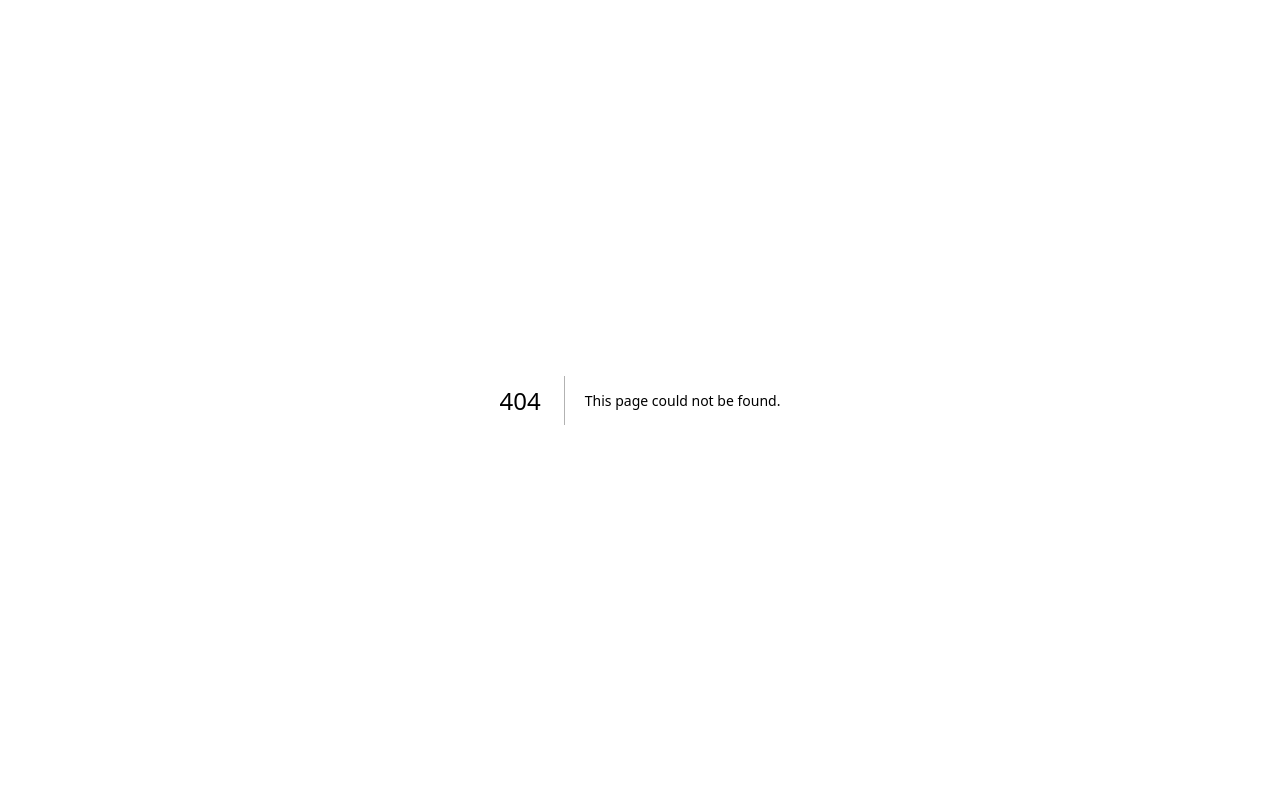
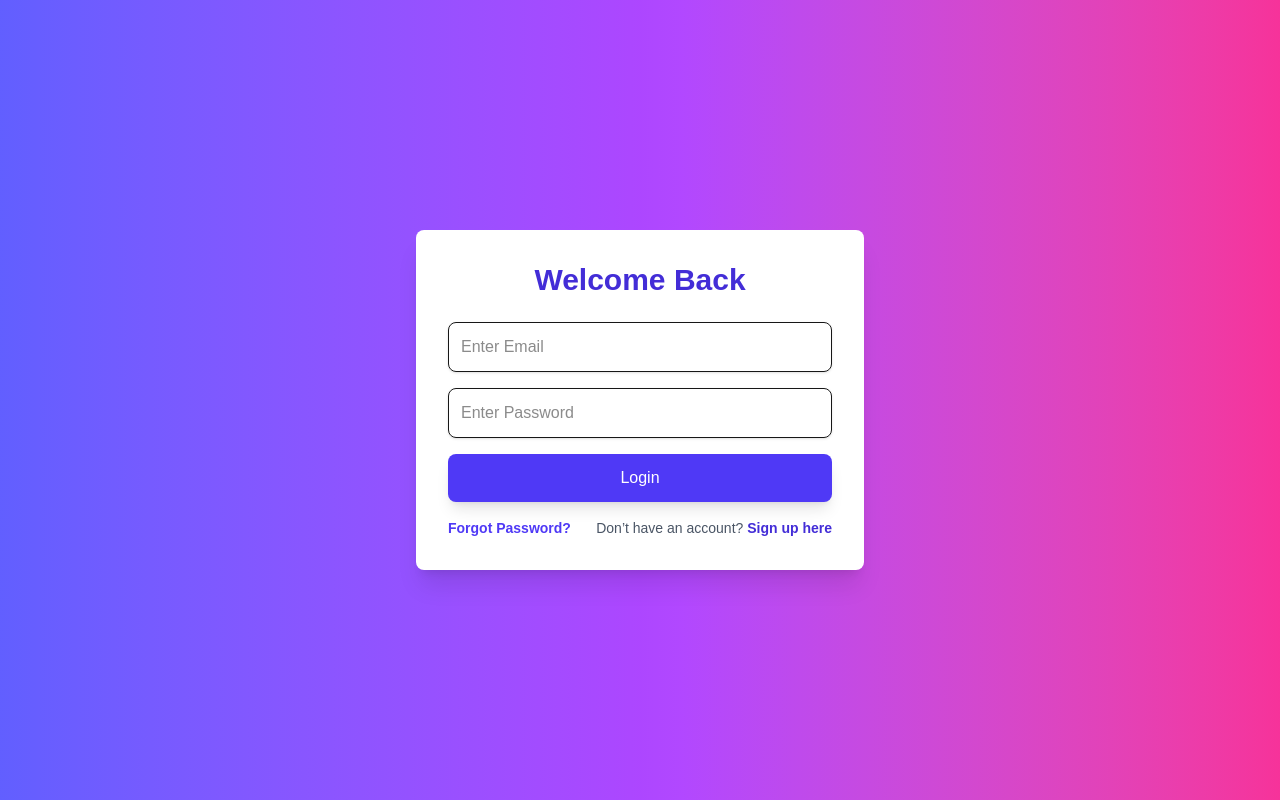
Before and after one commit to ghanshyam2005singh/padh-le-bhai, a Next.js app: page /login in a window 1280 px wide. Before the commit this address had no page. Built offline with nearby package versions, Linux system fonts and the light colour scheme; no server answers.

Commit message:
navbar-added

```diff
--- /dev/null
+++ b/app/login/page.tsx
@@ -0,0 +1,123 @@
+'use client';
+
+import { useState } from 'react';
+import { useRouter } from 'next/navigation';
+import { signInWithEmailAndPassword, sendPasswordResetEmail } from 'firebase/auth';
+import { auth } from '@/lib/firebase';
+
+const LoginPage = () => {
+  const router = useRouter();
+  const [email, setEmail] = useState('');
+  const [password, setPassword] = useState('');
+  const [error, setError] = useState('');
+  const [loading, setLoading] = useState(false);
+  const [resetSent, setResetSent] = useState(false);
+
+  const handleLogin = async (e: React.FormEvent) => {
+    e.preventDefault();
+    setError('');
+    setLoading(true);
+
+    if (!email || !password) {
+      setError('Please enter both email and password.');
+      setLoading(false);
+      return;
+    }
+
+    try {
+      await signInWithEmailAndPassword(auth, email, password);
+
+      // Check if email is verified
+      if (!auth.currentUser?.emailVerified) {
+        setError('Please verify your email before logging in.');
+        setLoading(false);
+        return;
+      }
+
+      router.push('/resources');
+    } catch (err: unknown) {
+      console.error(err);
+      setError('Invalid email or password. Please try again.');
+    } finally {
+      setLoading(false);
+    }
+  };
+
+  const handleForgotPassword = async () => {
+    setError('');
+    setResetSent(false);
+
+    if (!email) {
+      setError('Please enter your email to reset password.');
+      return;
+    }
+
+    try {
+      await sendPasswordResetEmail(auth, email);
+      setResetSent(true);
+    } catch {
+      setError('Failed to send reset email. Please check your email address.');
+    }
+  };
+
+  return (
+    <div className="min-h-screen bg-gradient-to-r from-indigo-500 via-purple-500 to-pink-500 flex justify-center items-center px-4">
+      <div className="max-w-md w-full bg-white rounded-lg shadow-xl p-8">
+        <h1 className="text-3xl font-bold text-center text-indigo-700 mb-6">
+          Welcome Back
+        </h1>
+
+        <form onSubmit={handleLogin} className="space-y-4">
+          <input
+            type="email"
+            placeholder="Enter Email"
+            value={email}
+            onChange={(e) => setEmail(e.target.value)}
+            className="w-full border p-3 rounded-lg shadow-sm focus:outline-none focus:ring-2 focus:ring-indigo-600"
+          />
+
+          <input
+            type="password"
+            placeholder="Enter Password"
+            value={password}
+            onChange={(e) => setPassword(e.target.value)}
+            className="w-full border p-3 rounded-lg shadow-sm focus:outline-none focus:ring-2 focus:ring-indigo-600"
+          />
+
+          {error && <p className="text-red-500 text-sm">{error}</p>}
+          {resetSent && (
+            <p className="text-green-600 text-sm">
+              Password reset email sent! Please check your inbox.
+            </p>
+          )}
+
+          <button
+            type="submit"
+            disabled={loading}
+            className="w-full bg-indigo-600 text-white py-3 rounded-lg shadow-lg hover:bg-indigo-700 transition-all"
+          >
+            {loading ? 'Logging in...' : 'Login'}
+          </button>
+        </form>
+
+        <div className="flex justify-between items-center mt-4">
+          <button
+            type="button"
+            onClick={handleForgotPassword}
+            className="text-indigo-600 hover:underline text-sm font-semibold"
+          >
+            Forgot Password?
+          </button>
+          <span className="text-sm text-gray-600">
+            Don’t have an account?{' '}
+            <a href="/signup" className="text-indigo-700 font-semibold hover:underline">
+              Sign up here
+            </a>
+          </span>
+        </div>
+      </div>
+    </div>
+  );
+};
+
+export default LoginPage;
```
